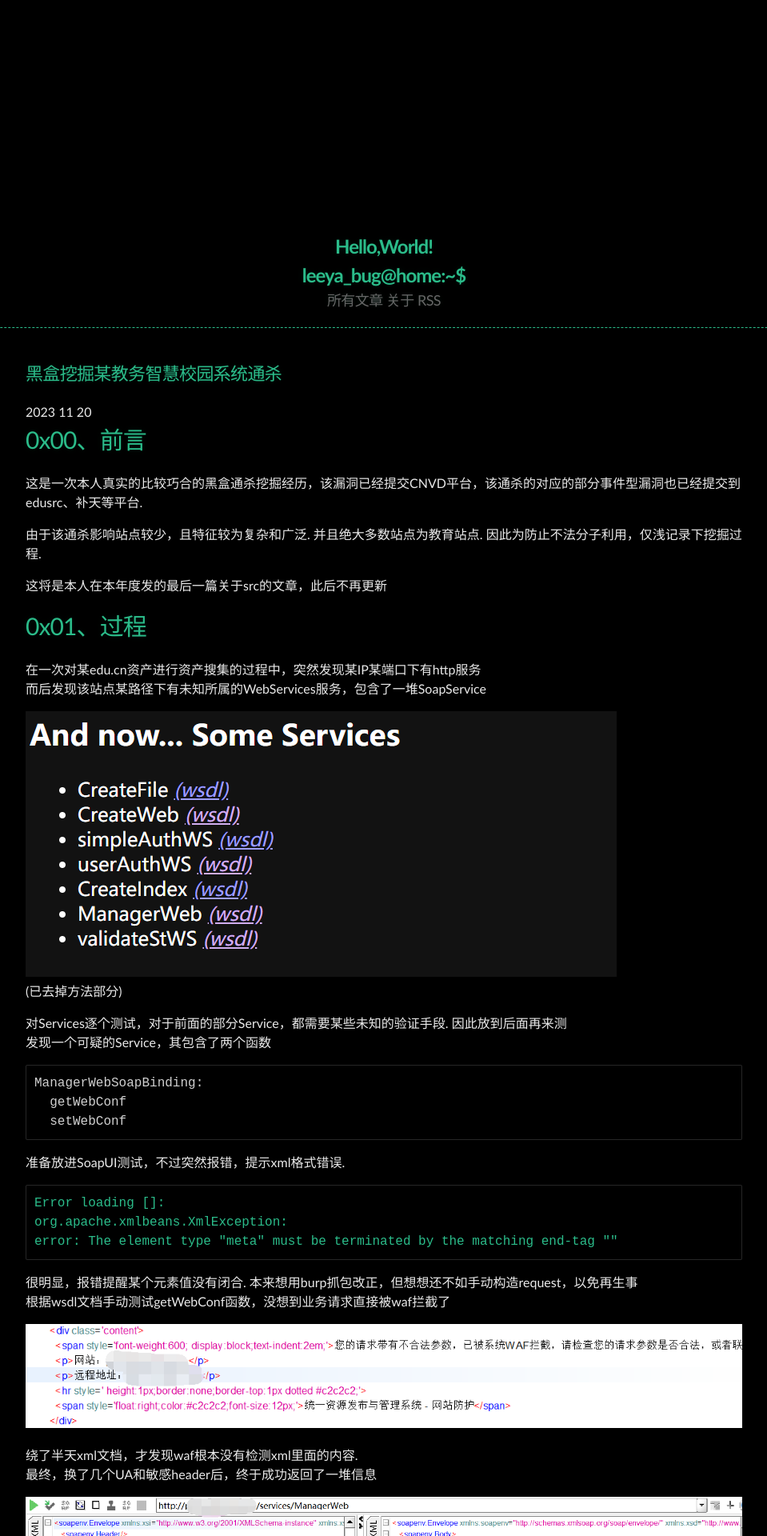
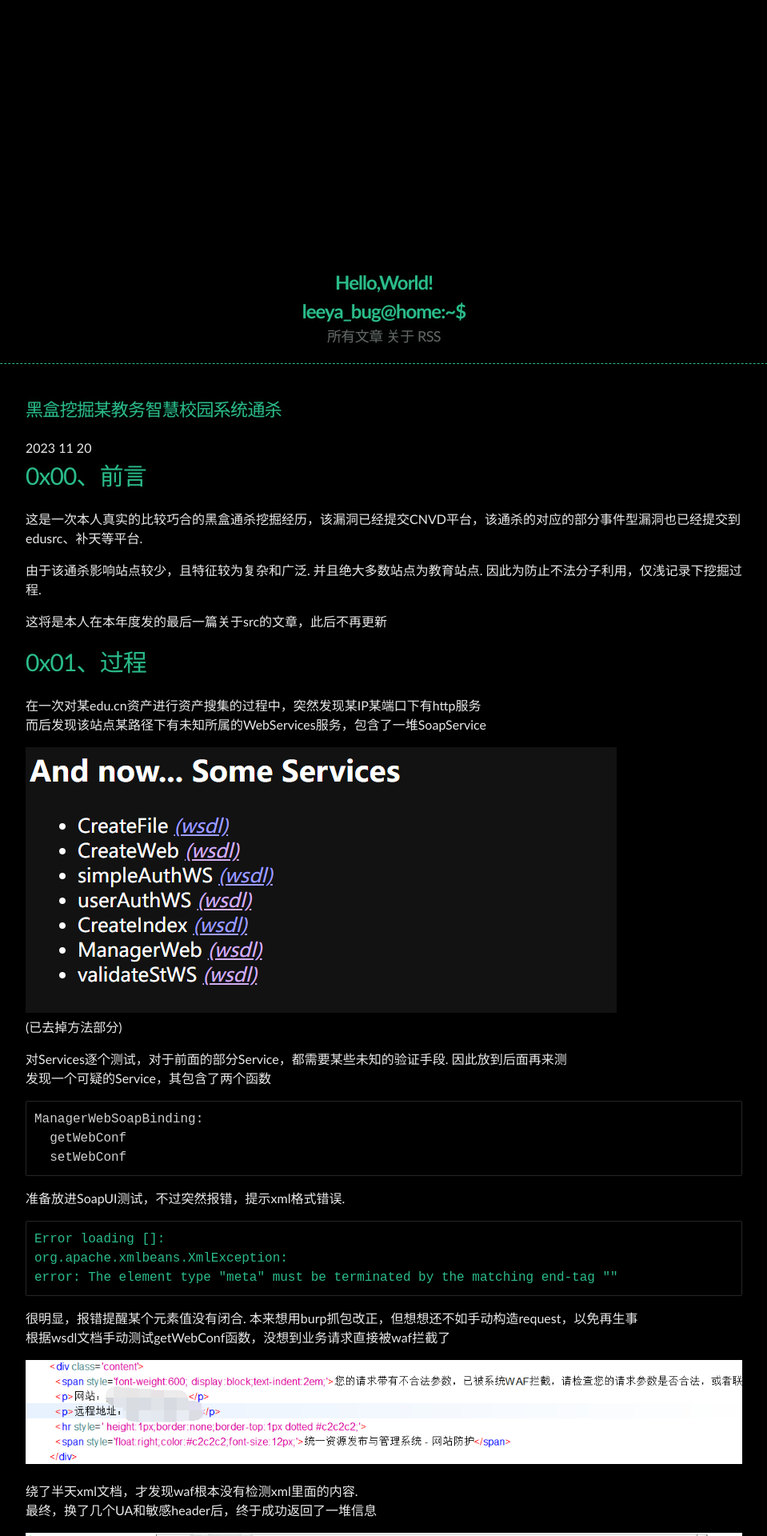
Before and after one commit to Leeyangee/leeyangee.github.io, a Jekyll site: the page built from _posts/2023-11-20-黑盒挖掘某教务智慧校园系统通杀.md, in a window 1280 px wide. Shown: the top 1920 px of the page at 80% size, without its empty margins (160-1119 px from the left). Built offline with Jekyll 4.4.1, drawn with Linux system fonts in a browser that asks for light colours.

Commit message:
Update header.html

```diff
--- a/_includes/header.html
+++ b/_includes/header.html
@@ -1,5 +1,5 @@
 <header>
-  <div style="margin-top:30vh;">
+  <div style="margin-top:35vh;">
     <a style="text-decoration: none;" href="{{ "/" | prepend: site.baseurl | replace: '//', '/' }}">
       <h1 id="showtag">
         Hello,World!
```
